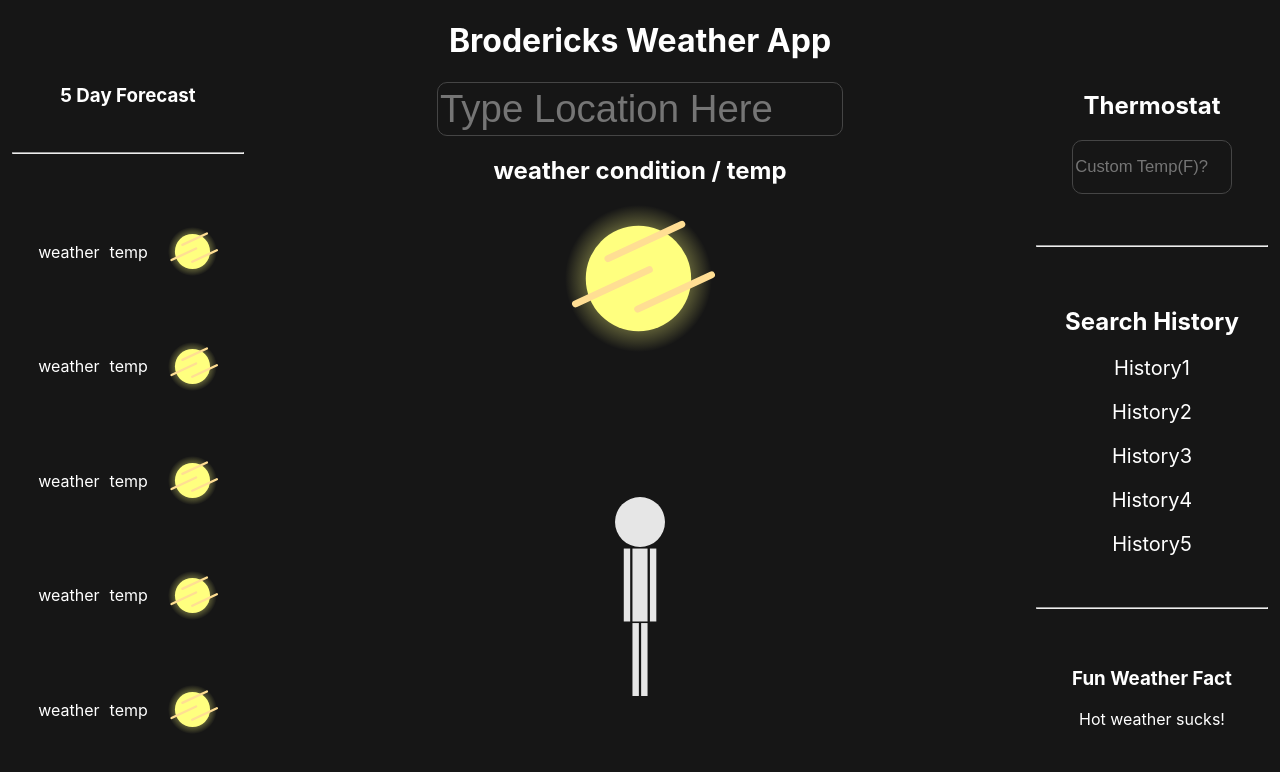
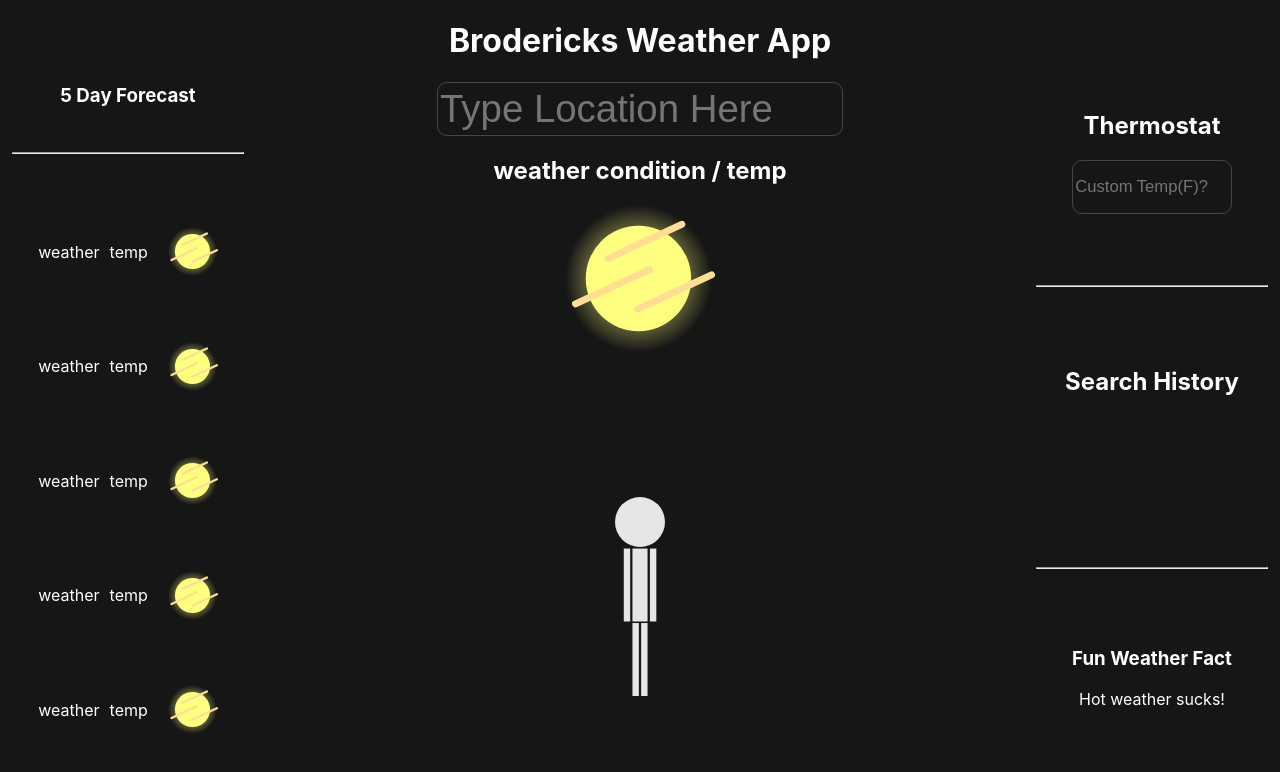
Before and after one commit to ZeroBitzz/react-weather-app, a React (Create React App) app: page / in a window 1280 px wide. Shown: the top 772 px of the page. Built offline with nearby package versions, Linux system fonts and the light colour scheme.

Commit message:
history populates from local storage on site load

```diff
--- a/src/History-And-Facts.js
+++ b/src/History-And-Facts.js
@@ -9,7 +9,6 @@ const crankThermostat = (event) => {
         document.getElementById('temperature').innerHTML = `0°F`
     }
 }
-
 
 function HistoryAndFacts(){
     return (
@@ -25,11 +24,11 @@ function HistoryAndFacts(){
 
             <div className='history'>
                 <h2 className='search-history-h2'>Search History</h2>
-                <span id='history-span-1'>History1</span>
-                <span id='history-span-2'>History2</span>
-                <span id='history-span-3'>History3</span>
-                <span id='history-span-4'>History4</span>
-                <span id='history-span-5'>History5</span>
+                <span id='history-span-1'>{localStorage.getItem('history0')}</span>
+                <span id='history-span-2'>{localStorage.getItem('history1')}</span>
+                <span id='history-span-3'>{localStorage.getItem('history2')}</span>
+                <span id='history-span-4'>{localStorage.getItem('history3')}</span>
+                <span id='history-span-5'>{localStorage.getItem('history4')}</span>
             </div>
 
             <hr />
```
